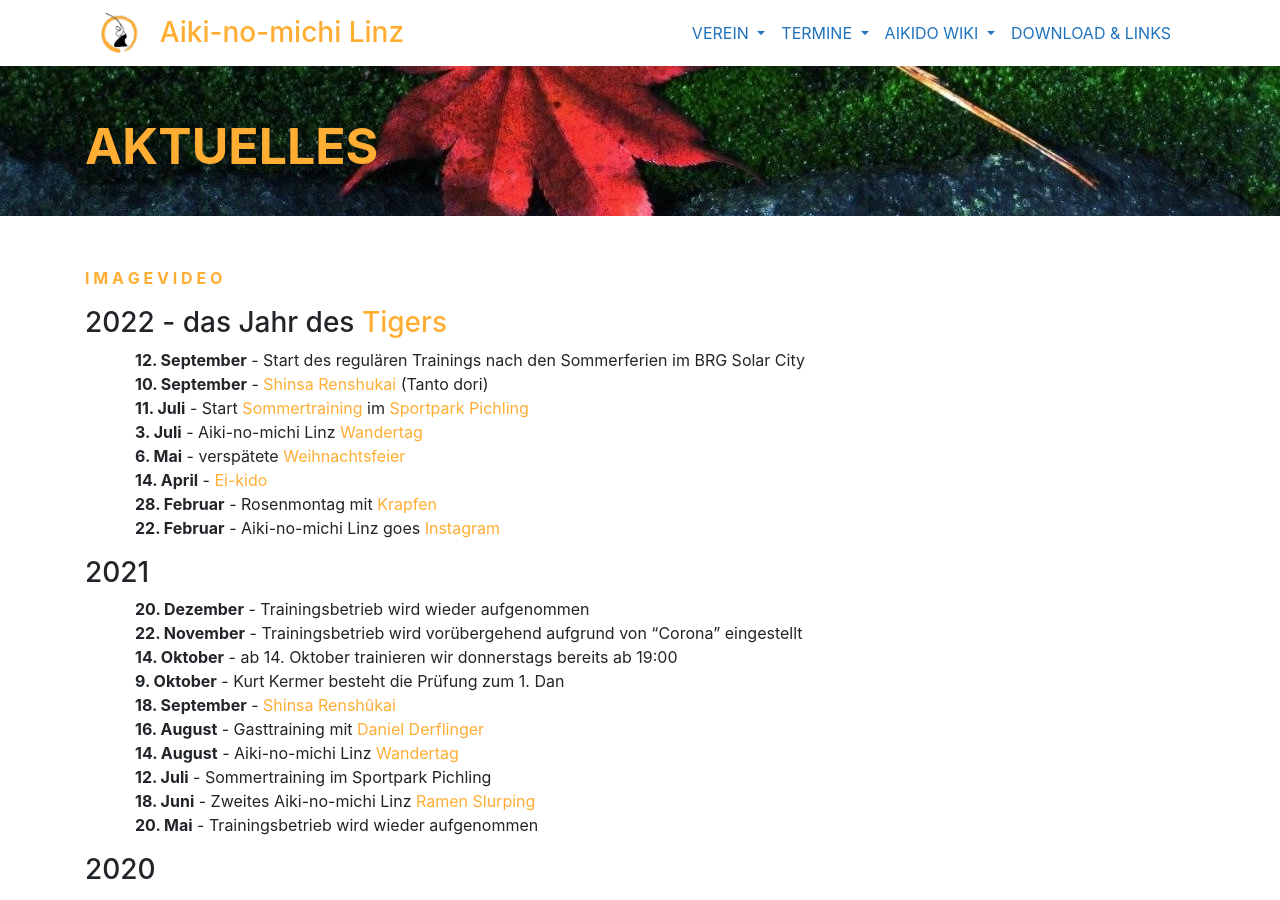
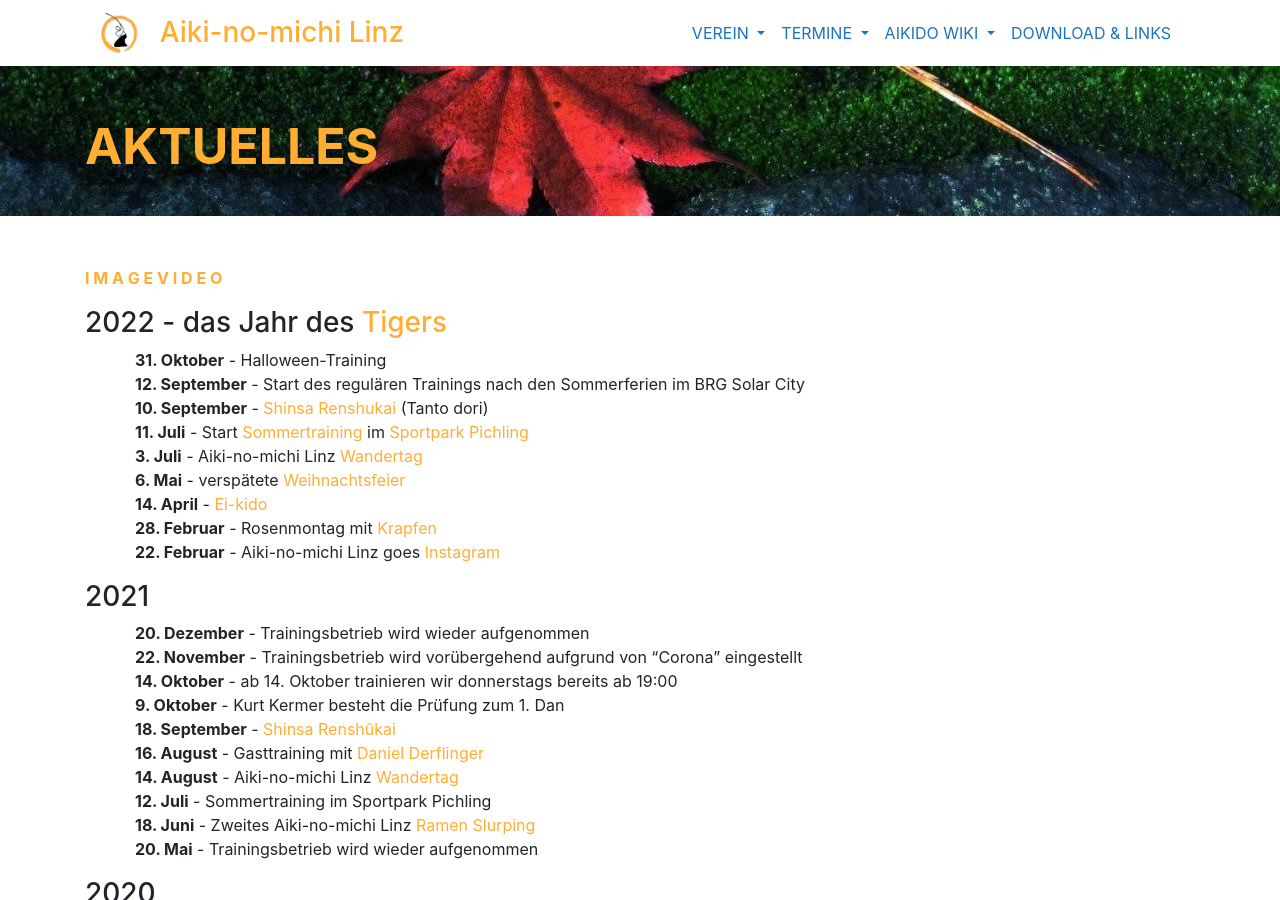
Before and after one commit to TWachs/aikinomichi-linz, a Jekyll site: the page built from aktuelles.md, in a window 1280 px wide and 900 px high. Built offline with Jekyll 4.4.1, drawn with Linux system fonts in a browser that asks for light colours; nearby versions of some CDN libraries.

Commit message:
Update aktuelles.md

```diff
--- a/aktuelles.md
+++ b/aktuelles.md
@@ -10,6 +10,7 @@ title: Aktuelles
 
 ### 2022 - das Jahr des [Tigers](https://www.facebook.com/aikinomichilinz/photos/a.1467842003430582/3048312818716818){:target="_blank"}
 
+* **31. Oktober** - Halloween-Training
 * **12. September** - Start des regulären Trainings nach den Sommerferien im BRG Solar City
 * **10. September** - [Shinsa Renshukai](https://www.facebook.com/aikinomichilinz/videos/1253320941935632){:target="_blank"} (Tanto dori)
 * **11. Juli** - Start [Sommertraining](https://www.instagram.com/tv/Cf3plVrgYdo/?utm_source=ig_web_copy_link){:target="_blank"} im [Sportpark Pichling](https://www.livasport.at/sportparks/sportpark-pichling/){:target="_blank"}
```
